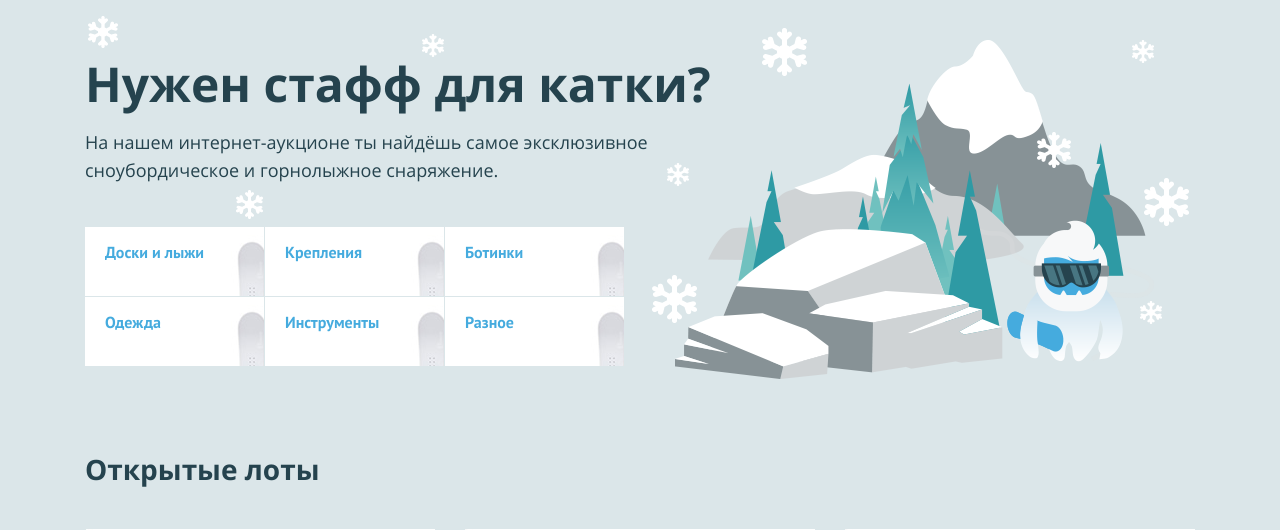
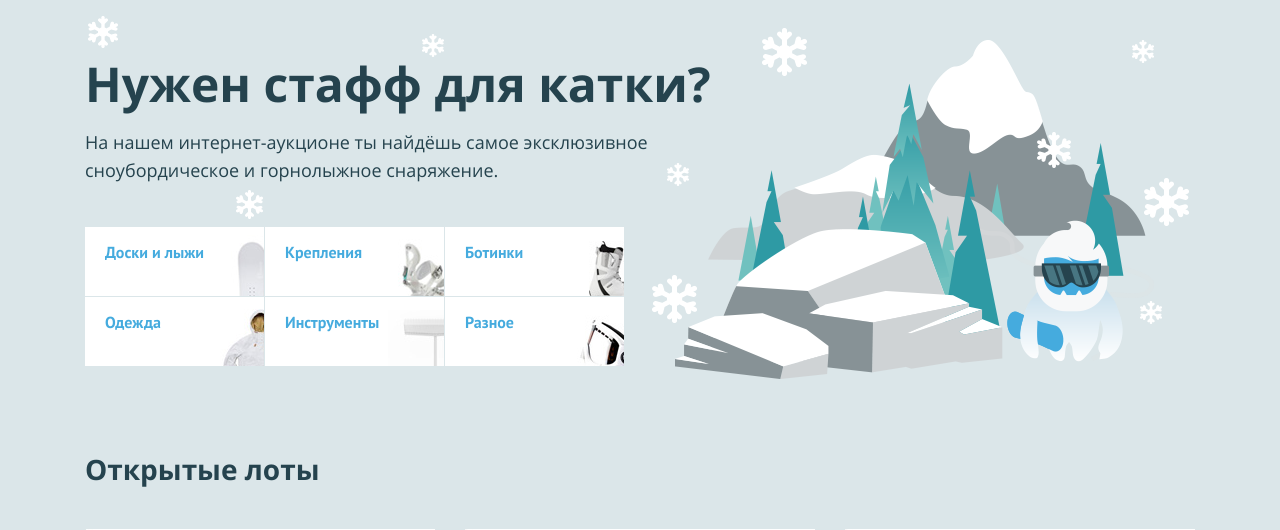
Before and after one commit to htmlacademy-php1/1622797-yeticave-14, a PHP site: page / in a window 1280 px wide. Shown: the part 107-637 px from the top of the page. Run offline with PHP 8.4, Linux system fonts and the light colour scheme.

Commit message:
Добавил классы категориям вверху страницы

```diff
--- a/index.php
+++ b/index.php
@@ -62,19 +62,19 @@ $user_name = 'Кирилл';
             <li class="promo__item promo__item--boards">
                 <a class="promo__link" href="pages/all-lots.html"><?=$categories[0];?></a>
             </li>
-            <li class="promo__item promo__item--boards">
+            <li class="promo__item promo__item--attachment">
                 <a class="promo__link" href="pages/all-lots.html"><?=$categories[1];?></a>
             </li>
-            <li class="promo__item promo__item--boards">
+            <li class="promo__item promo__item--boots">
                 <a class="promo__link" href="pages/all-lots.html"><?=$categories[2];?></a>
             </li>
-            <li class="promo__item promo__item--boards">
+            <li class="promo__item promo__item--clothing">
                 <a class="promo__link" href="pages/all-lots.html"><?=$categories[3];?></a>
             </li>
-            <li class="promo__item promo__item--boards">
+            <li class="promo__item promo__item--tools">
                 <a class="promo__link" href="pages/all-lots.html"><?=$categories[4];?></a>
             </li>
-            <li class="promo__item promo__item--boards">
+            <li class="promo__item promo__item--other">
                 <a class="promo__link" href="pages/all-lots.html"><?=$categories[5];?></a>
             </li>
         </ul>
@@ -127,7 +127,7 @@ $user_name = 'Кирилл';
             <?php foreach ($products as $key => $val): ?>
             <li class="lots__item lot">
                 <div class="lot__image">
-                    <img src="<?=$val['url'];?>" width="350" height="260" alt="<?=$val['name'];?>">
+                    <img src="<?=$val['url'];?>" width="350" height="260" alt="">
                 </div>
                 <div class="lot__info">
                     <span class="lot__category"><?=$val['categories'];?></span>
```
